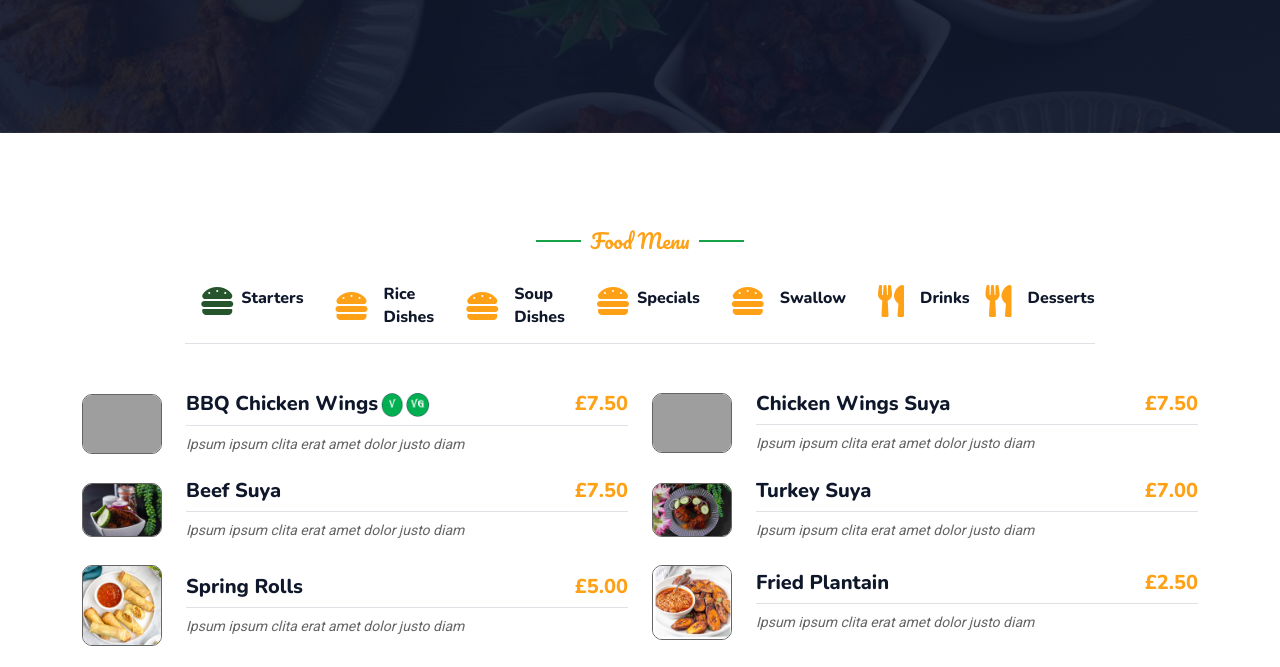
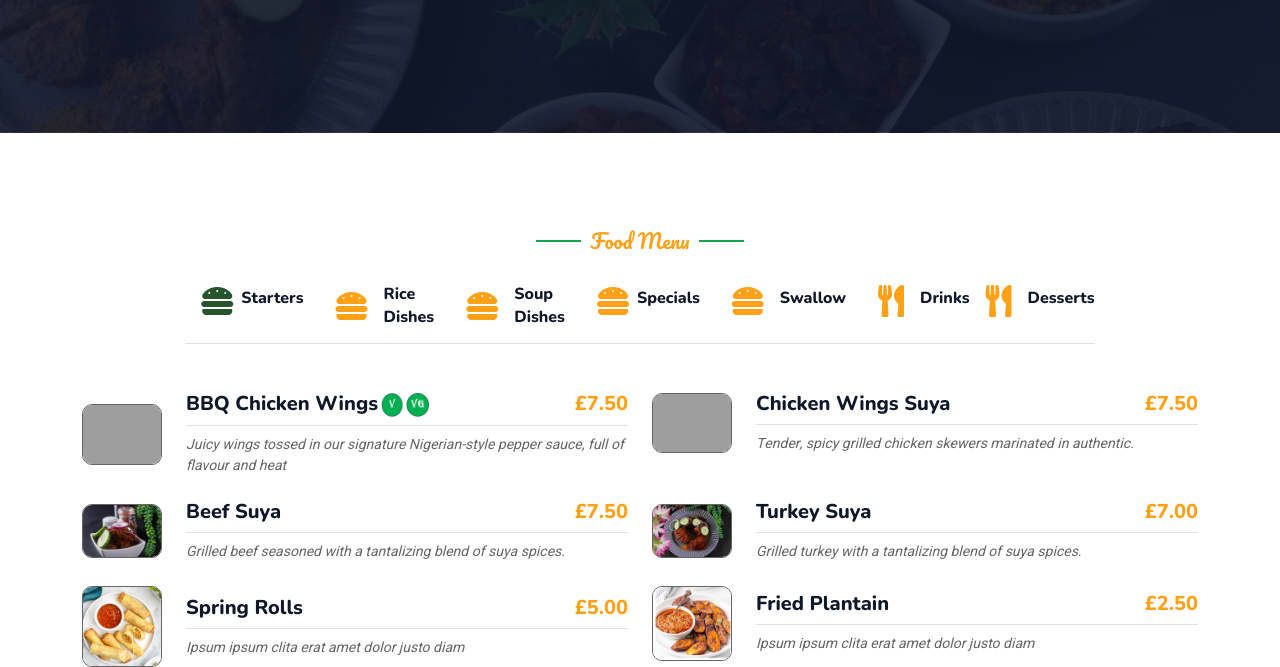
Before and after one commit to Oluwatobiloba777/oluwatobiloba777.github.io, a plain HTML site: page menu.html in a window 1280 px wide. Shown: the part 264-931 px from the top of the page. Drawn offline with nearby package versions, Linux system fonts and the light colour scheme; grey boxes are pictures that could not be loaded.

Commit message:
updated menu

```diff
--- a/menu.html
+++ b/menu.html
@@ -217,7 +217,7 @@
 
                                                 <span class="text-primary">£7.50</span>
                                             </h5>
-                                            <small class="fst-italic">Ipsum ipsum clita erat amet dolor justo diam</small>
+                                            <small class="fst-italic">Juicy wings tossed in our signature Nigerian-style pepper sauce, full of flavour and heat</small>
                                         </div>
                                     </div>
                                 </div>
@@ -231,7 +231,7 @@
                                                 <span>Chicken Wings Suya</span>
                                                 <span class="text-primary">£7.50</span>
                                             </h5>
-                                            <small class="fst-italic">Ipsum ipsum clita erat amet dolor justo diam</small>
+                                            <small class="fst-italic">Tender, spicy grilled chicken skewers marinated in authentic.</small>
                                         </div>
                                     </div>
                                 </div>
@@ -245,7 +245,7 @@
                                                 <span>Beef Suya</span>
                                                 <span class="text-primary">£7.50</span>
                                             </h5>
-                                            <small class="fst-italic">Ipsum ipsum clita erat amet dolor justo diam</small>
+                                            <small class="fst-italic">Grilled beef seasoned with a tantalizing blend of suya spices.</small>
                                         </div>
                                     </div>
                                 </div>
@@ -259,7 +259,7 @@
                                                 <span>Turkey Suya</span>
                                                 <span class="text-primary">£7.00</span>
                                             </h5>
-                                            <small class="fst-italic">Ipsum ipsum clita erat amet dolor justo diam</small>
+                                            <small class="fst-italic">Grilled turkey with a tantalizing blend of suya spices.</small>
                                         </div>
                                     </div>
                                 </div>
@@ -609,8 +609,7 @@
 
     <!-- JavaScript Libraries -->
     <script src="https://code.jquery.com/jquery-3.4.1.min.js"></script>
-    <script src="https://cdn.jsdelivr.net/npm/@popperjs/core@2.11.8/dist/umd/popper.min.js"></script>
-    <script src="https://cdn.jsdelivr.net/npm/bootstrap@5.3.8/dist/js/bootstrap.bundle.min.js"></script>
+    <script src="https://cdn.jsdelivr.net/npm/bootstrap@5.0.0/dist/js/bootstrap.bundle.min.js"></script>
     <script src="lib/wow/wow.min.js"></script>
     <script src="lib/easing/easing.min.js"></script>
     <script src="lib/waypoints/waypoints.min.js"></script>
```
